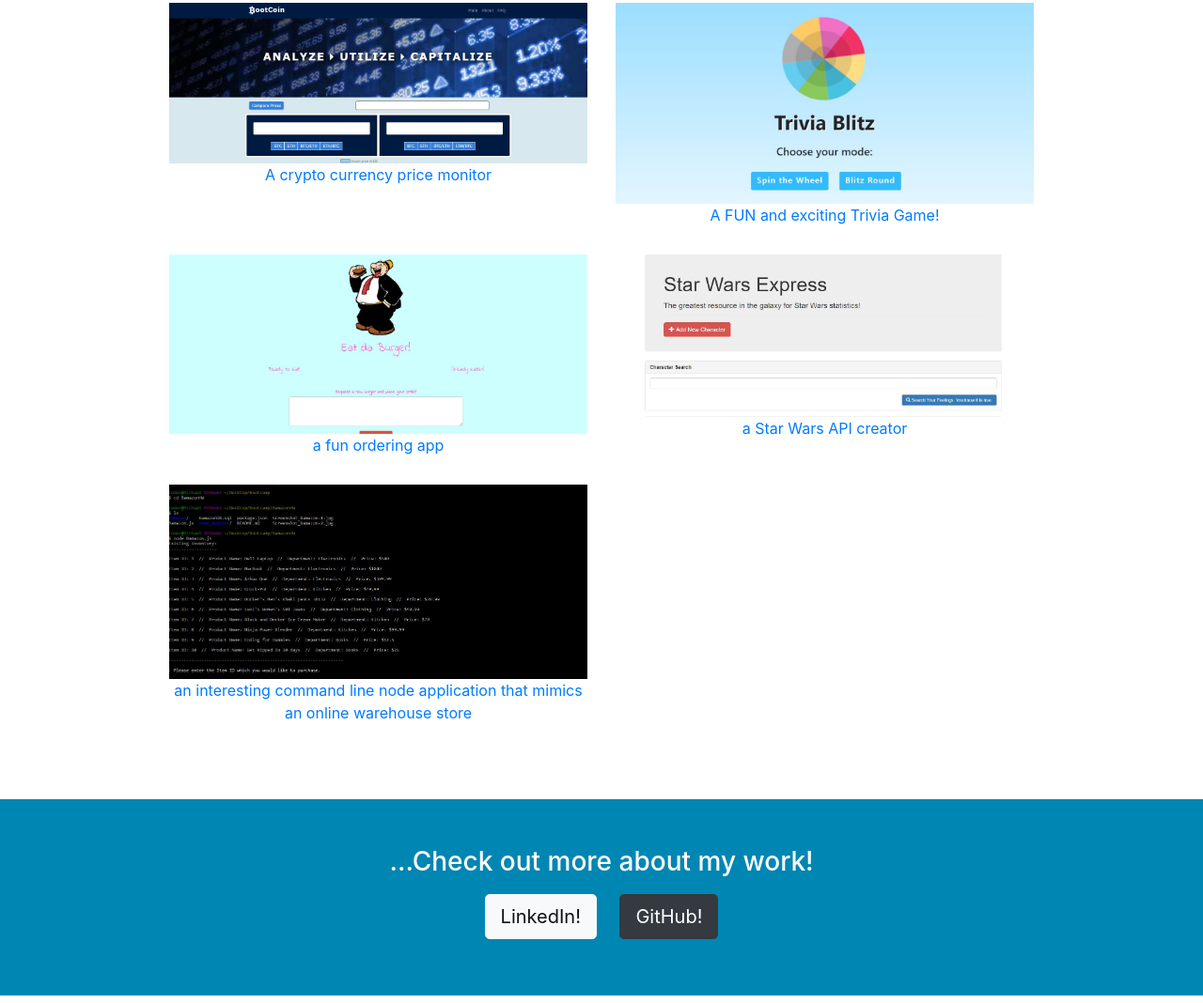
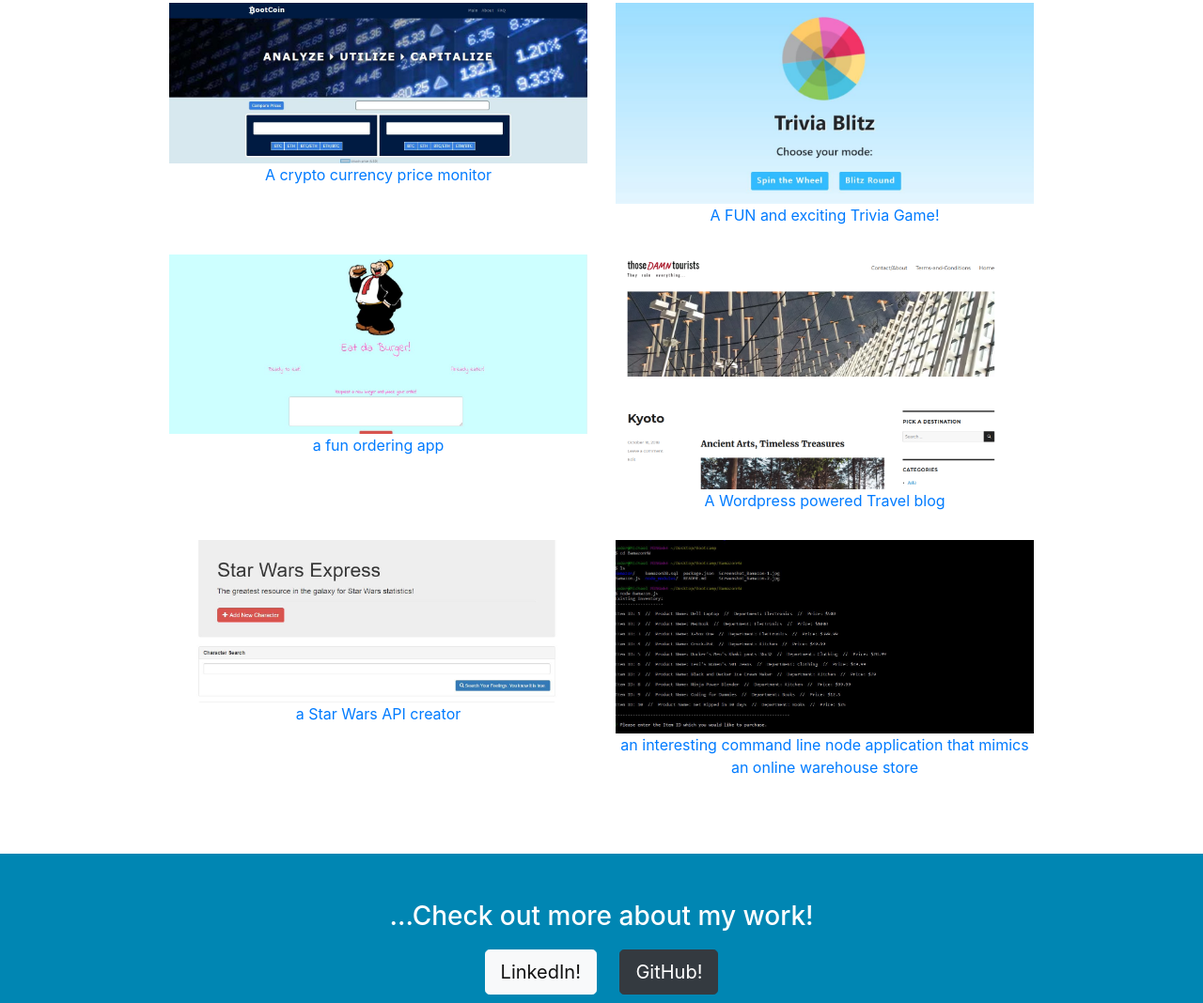
Before and after one commit to mbagdazian/portfolio, a website with bundled scripts: page index.html in a window 1280 px wide. Shown: the part 1988-3056 px from the top of the page at 94% size. Built offline with nearby package versions, Linux system fonts and the light colour scheme.

Commit message:
Update index.html

```diff
--- a/index.html
+++ b/index.html
@@ -189,6 +189,17 @@
 
                 </div>
               </div>
+               <div class="col-md-6">
+               <div class="portfolio-item">
+                  <a href="https://http://thosedamntourists.com/">
+                    <img class="img-portfolio img-fluid" src="img/thoseDamnscreengrab.png">
+
+                  <p>A Wordpress powered Travel blog</p>
+                  </a>
+
+                </div>
+              </div>
+
               <div class="col-md-6">
                 <div class="portfolio-item">
                   <a href="https://secret-temple-88351.herokuapp.com/">
```
